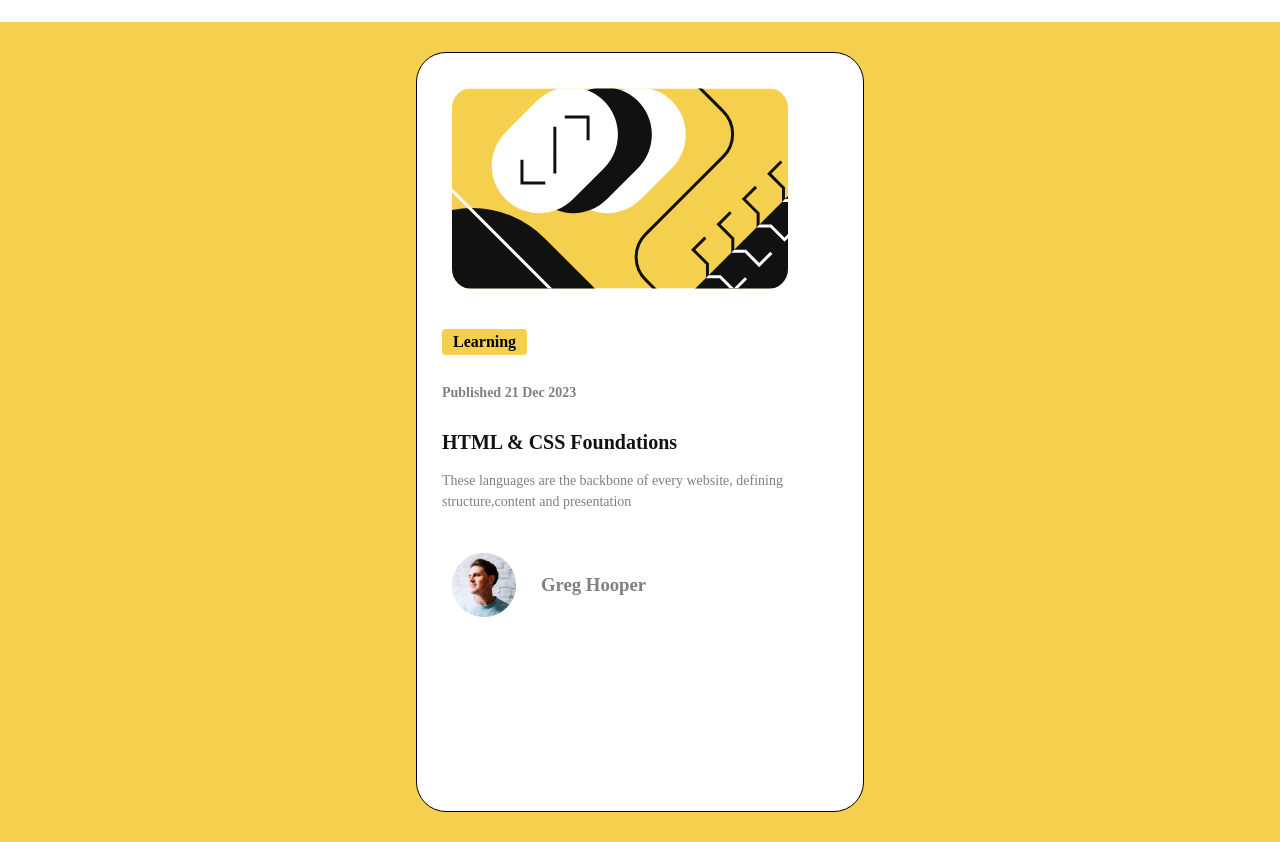
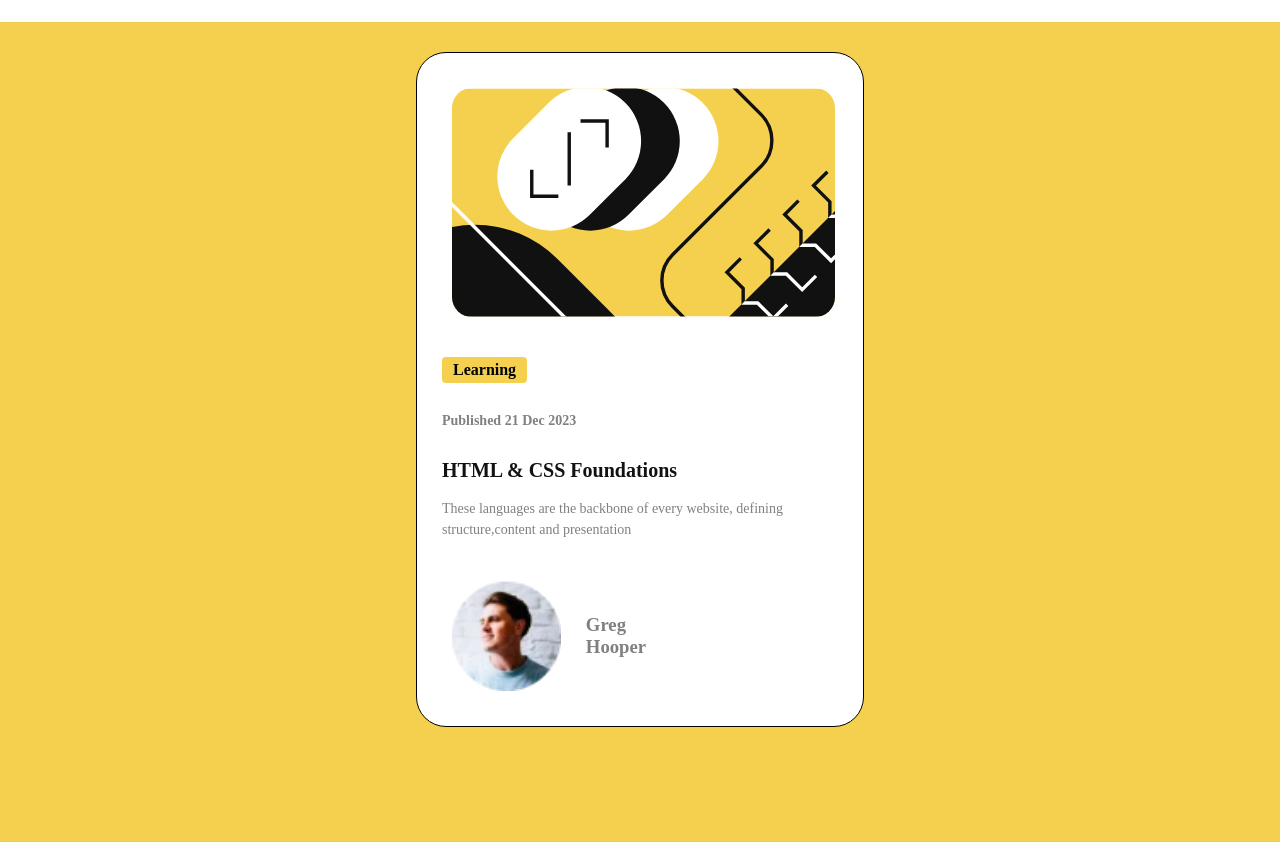
Before and after one commit to DwebAgency2/card-blog-project, a plain HTML site: page index.html in a window 1280 px wide. Shown: the part 70-912 px from the top of the page. After the commit the page ends 827 px from the top, so only its background shows below. Drawn offline with Linux system fonts and the light colour scheme; a web font is replaced by a local one.

Commit message:
modified:   style.css

```diff
--- a/style.css
+++ b/style.css
@@ -279,11 +279,17 @@ main{
 @media (max-width: 1920px) {
     .blog {
         width: 35%;
+        height: auto;
     }
+
 
     header h1 {
         margin-bottom: 15px;
         font-size: clamp(1rem, 5vw, 1.5rem); /* Adjusts between 1rem and 1.5rem based on viewport width */
+    }
+
+    .blog img{
+        width: 90%;
     }
 
     .blog h4 {
```
